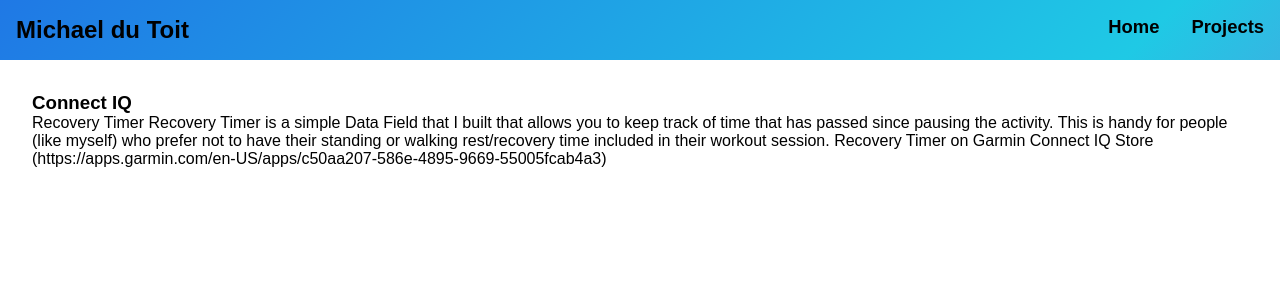
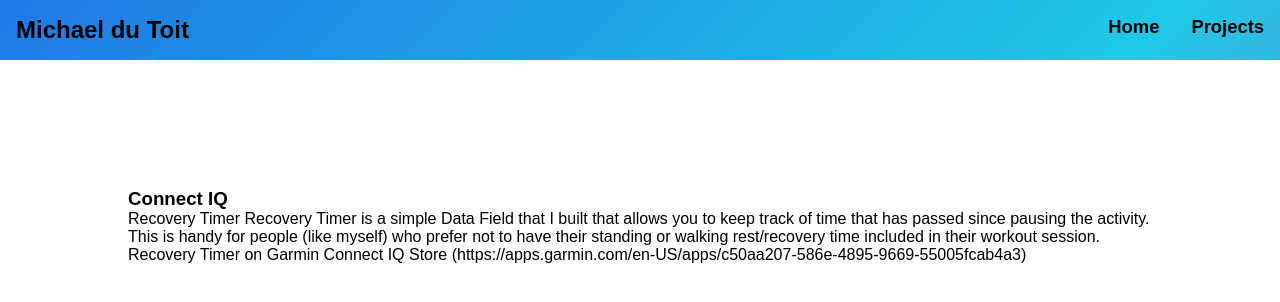
Before and after one commit to MichaelDuToit/michaeldt-portfolio, a Next.js app: page /projects/connectiq in a window 1280 px wide. Shown: the top 302 px of the page. Built offline with nearby package versions, Linux system fonts and the light colour scheme.

Commit message:
Wrap Project info templates with margin CSS class

```diff
--- a/src/pages/projects/[slug].js
+++ b/src/pages/projects/[slug].js
@@ -10,7 +10,7 @@
             <title>{ GeneratePageTitle(content.title) }</title>
             <meta name="description" content={`${content.description}`} />
             </Head>
-            <div className="projectPageContainer">
+            <div className="viewSection">
                 <h3>{content.title}</h3>
                 <article>{content.content}</article>
             </div>
--- a/src/styles/globals.css
+++ b/src/styles/globals.css
@@ -189,12 +189,6 @@
   }
 }
 
-.projectPageContainer
-{
-  margin: 2rem;
-}
-
-
 .borderHoverEffectParent
 {
   position: relative;
```
